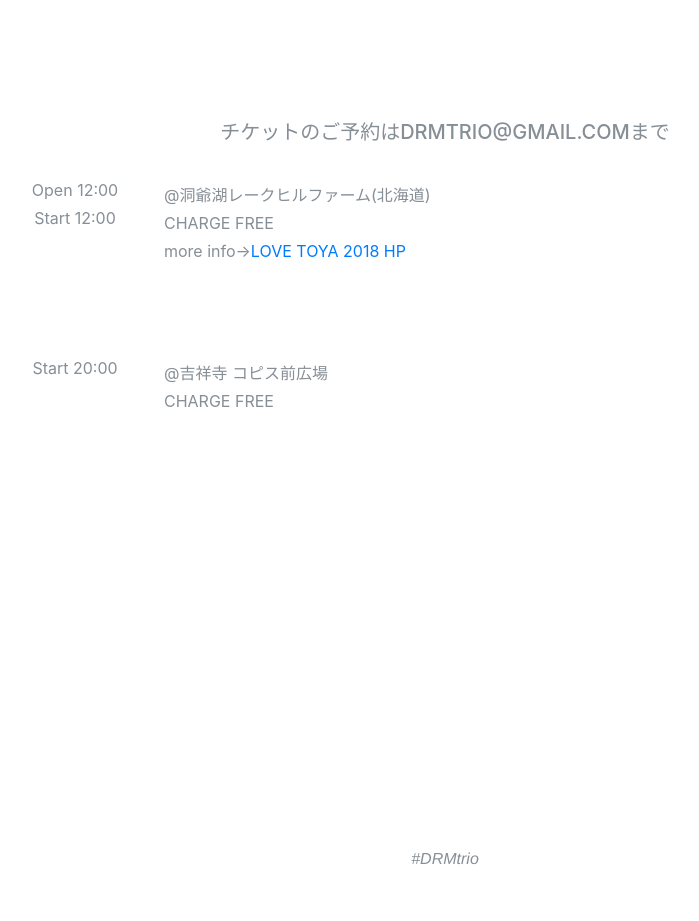
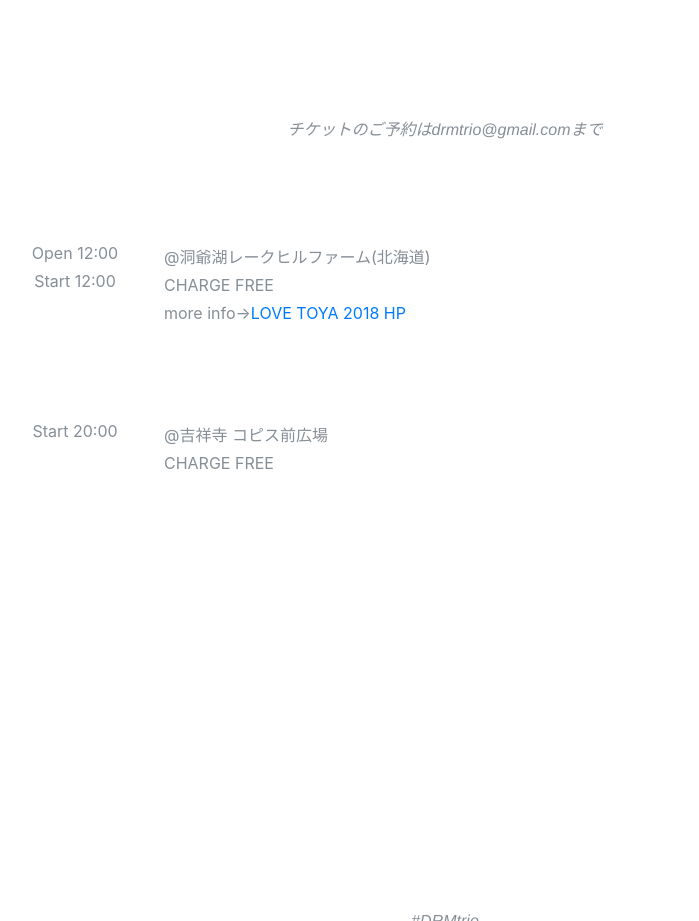
Before and after one commit to DRMtrio/DRMtrio.github.io, a website with bundled scripts: page index.html in a window 1280 px wide. Shown: the part 1500-2421 px from the top of the page, without its empty margins (195-894 px from the left). Built offline with nearby package versions, Linux system fonts and the light colour scheme; a script that the page names is missing; a web font is replaced by a local one.

Commit message:
Update index.html

```diff
--- a/index.html
+++ b/index.html
@@ -105,7 +105,7 @@
         <div class="row">
           <div class="col-lg-12 text-center">
             <h2 class="section-heading">Live</h2>
-            <h5 class="section-subheading text-muted">チケットのご予約はdrmtrio@gmail.comまで</h5>
+            <h3 class="section-subheading text-muted">チケットのご予約はdrmtrio@gmail.comまで</h3>
           </div>
         </div>
 
```
